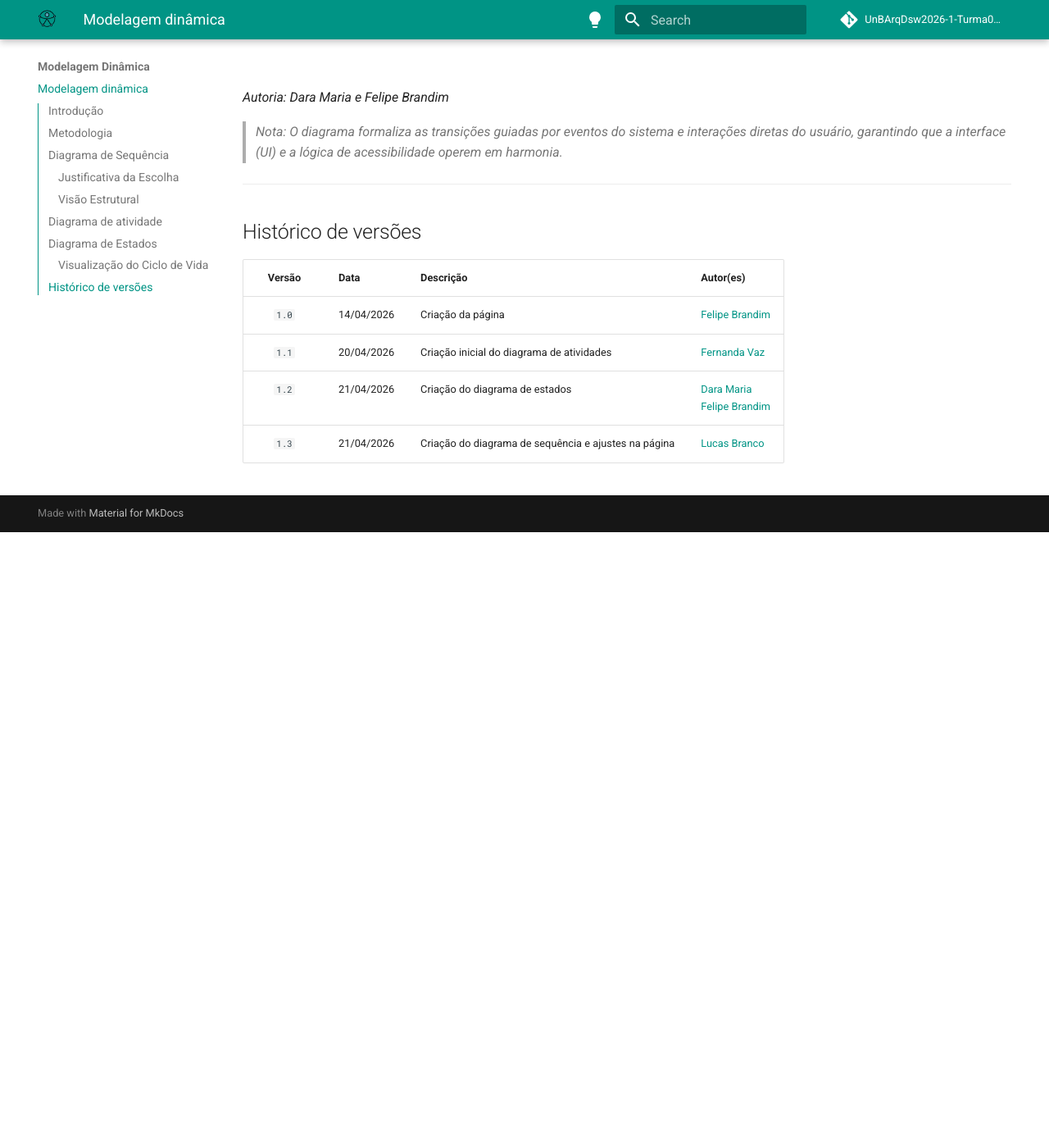
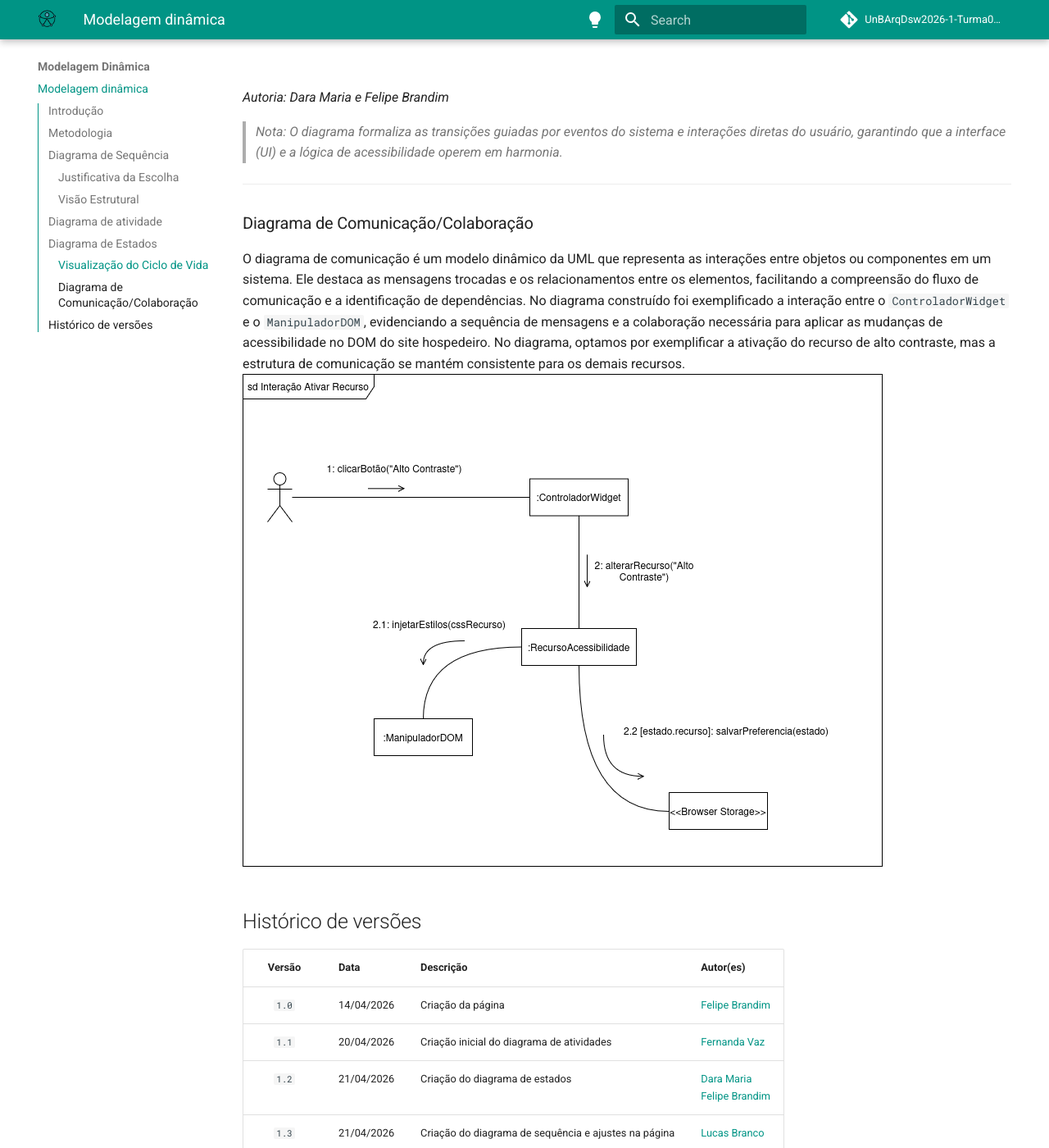
Before and after one commit to UnBArqDsw2026-1-Turma02/2026.01-T02_G4_AcessibilidadeJa_Entrega_02, an MkDocs documentation site: the page built from docs/Modelagem/2.2.ModelagemDinamica.md, in a window 1280 px wide and 1400 px high, scrolled down 3555 px. Shown: the whole window at 82% size. Built offline with MkDocs 1.6.1 and Material for MkDocs 9.7.7, drawn with Linux system fonts in a browser that asks for light colours; comment, search, counter and statistics services are not loaded; before the commit the page ends 4204 px from its top, so only the background shows below that; some of the changed text lies outside the part shown.

Commit message:
docs: adiciona diagrama de comunicação/colaboração e descrição na modelagem dinâmica

```diff
--- a/docs/Modelagem/2.2.ModelagemDinamica.md
+++ b/docs/Modelagem/2.2.ModelagemDinamica.md
@@ -59,6 +59,10 @@ _Autoria: Dara Maria e Felipe Brandim_
 
 ---
 
+### Diagrama de Comunicação/Colaboração
+O diagrama de comunicação é um modelo dinâmico da UML que representa as interações entre objetos ou componentes em um sistema. Ele destaca as mensagens trocadas e os relacionamentos entre os elementos, facilitando a compreensão do fluxo de comunicação e a identificação de dependências. No diagrama construído foi exemplificado a interação entre o `ControladorWidget` e o `ManipuladorDOM`, evidenciando a sequência de mensagens e a colaboração necessária para aplicar as mudanças de acessibilidade no DOM do site hospedeiro. No diagrama, optamos por exemplificar a ativação do recurso de alto contraste, mas a estrutura de comunicação se mantém consistente para os demais recursos.
+![Diagrama de Colaboração](../images/Diagrama_de_colaboracao.png)
+
 ## Histórico de versões
 
 | Versão | Data       | Descrição                                 | Autor(es)                                                                                             |
@@ -67,3 +71,4 @@ _Autoria: Dara Maria e Felipe Brandim_
 | `1.1`  | 20/04/2026 | Criação inicial do diagrama de atividades | [Fernanda Vaz ](https://github.com/)                                                                  |
 | `1.2`  | 21/04/2026 | Criação do diagrama de estados            | [Dara Maria](https://github.com/daramariabs) <br> [Felipe Brandim](https://github.com/Felipe-Brandim) |
 | `1.3`  | 21/04/2026 | Criação do diagrama de sequência e ajustes na página          | [Lucas Branco](https://github.com/lucasbbranco) |
+| `1.4`  | 21/04/2026 | Criação do diagrama de Colaboração          | [Isaac Batista](https://github.com/isaacbatista26) |
```
Also changed, not shown: docs/images/Diagrama_de_colaboracao.png (added).
